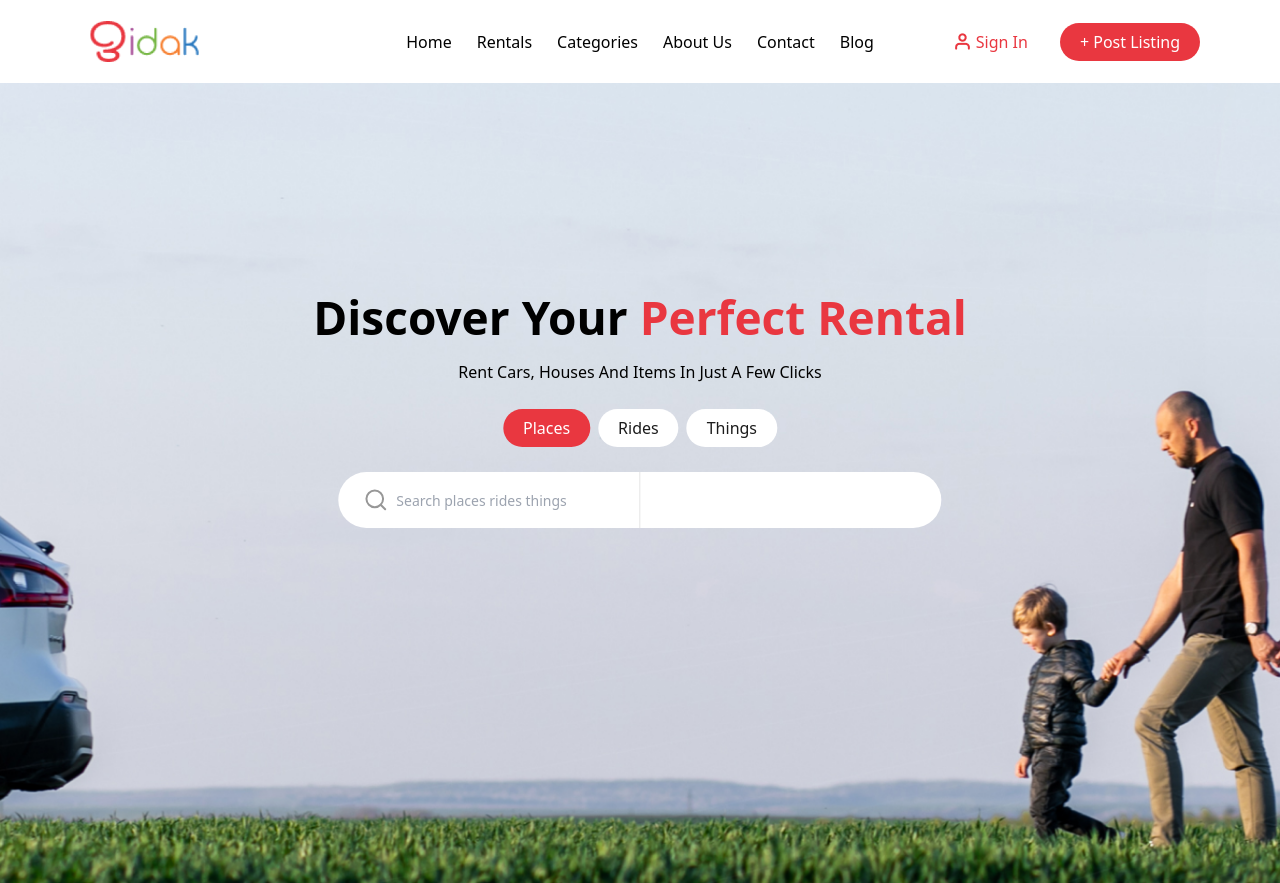
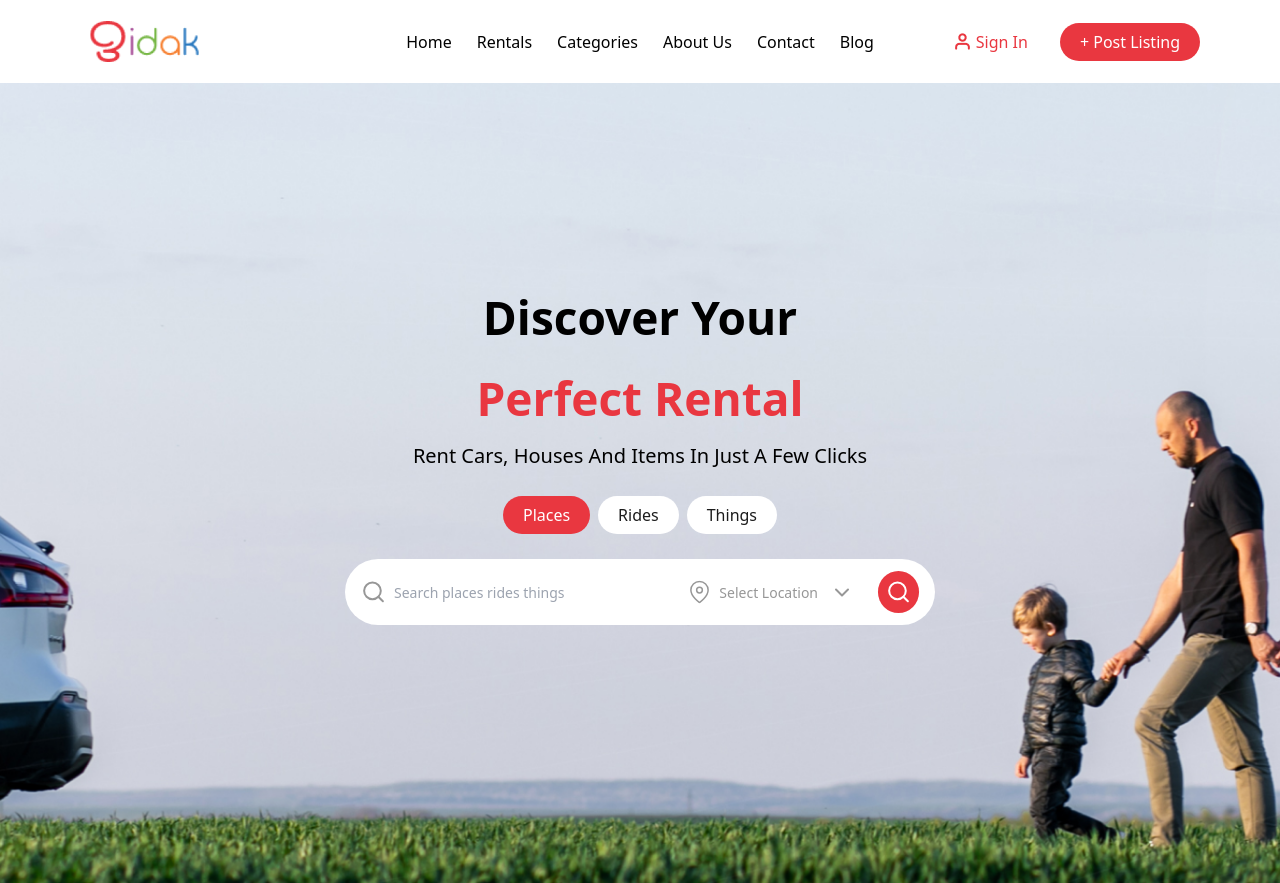
Before and after one commit to SajanThapa22/rental-website, a React (Vite) app: page / in a window 1280 px wide. Built offline with nearby package versions, Linux system fonts and the light colour scheme.

Commit message:
dropdown

```diff
--- a/src/components/DiscoverRental.jsx
+++ b/src/components/DiscoverRental.jsx
@@ -1,33 +1,63 @@
-import React, { useState } from "react";
+import React, { useState, useEffect, useRef } from "react";
 import background from "../assets/background.png";
 import Search from "../assets/search.svg?react";
 import Button from "./Button";
+import Location from "../assets/location.svg?react";
+import ArrowDown from "../assets/arrowdown.svg?react";
 
-const buttonDetails = [
+export const buttonDetails = [
   { id: 1, text: "places", bgClr: "bg-clr-primary", clr: "text-clr-white" },
   { id: 2, text: "rides", bgClr: "bg-clr-white", clr: "text-clr-very-dark" },
   { id: 3, text: "things", bgClr: "bg-clr-white", clr: "text-clr-very-dark" },
 ];
 
+export const locations = [
+  { id: 1, text: "Pokhara" },
+  { id: 2, text: "Kathmandu" },
+  { id: 3, text: "Narayanghad" },
+  { id: 4, text: "Baglung" },
+  { id: 5, text: "Dhading" },
+];
+
 const DiscoverRental = () => {
   const [placeHolder, setPlaceHolder] = useState("places rides things");
+  const [location, setLocation] = useState("");
 
+  const [isArrowDown, setArrowDown] = useState(false);
+  const [dropDirection, setDropDirection] = useState("");
+  const dropdownRef = useRef();
+
+  useEffect(() => {
+    if (dropdownRef.current) {
+      const rect = dropdownRef.current.getBoundingClientRect();
+      const spaceBelow = window.innerHeight - rect.bottom;
+      const spaceAbove = rect.top;
+      if (spaceBelow < 10 && spaceAbove > spaceBelow) {
+        console.log("first");
+        setDropDirection("up");
+      } else {
+        setDropDirection("down");
+      }
+    }
+  }, [isArrowDown]);
+  console.log("second");
   return (
     <div
       style={{
         backgroundImage: `url(${background})`,
       }}
-      className="relative bg-cover bg-center h-screen"
+      className="relative bg-cover bg-center h-screen sm:h-dvh  "
     >
       <div className="absolute top-1/4 left-1/2 transform -translate-x-1/2 flex flex-col gap-list-gap">
-        <div className="capitalize gap-gap-16px flex flex-col items-center">
-          <div className="flex items-center justify-center text-font-big gap-3 font-bold text-nowrap">
+        <div className="capitalize w-full gap-gap-16px flex flex-col items-center">
+          <div className="flex flex-wrap w-full items-center justify-center text-font-big gap-3 font-bold">
             <span>discover your</span>
             <span className="text-clr-primary">perfect rental</span>
           </div>
-          <div className="text-font-regular capitalize font-regular">
+
+          <p className="text-font-20px  text-center capitalize font-regular">
             rent cars, houses and items in just a few clicks
-          </div>
+          </p>
         </div>
 
         <div className="flex flex-col items-center gap-list-gap px-p-25px">
@@ -43,17 +73,67 @@ const DiscoverRental = () => {
               />
             ))}
           </div>
-          <div className="w-full h-14 gap-5 relative rounded-btn-radius justify-center flex items-center bg-clr-white px-p-25px">
+          <div className="w-full px-4 py-3 gap-6 relative rounded-btn-radius justify-between flex items-center bg-clr-white">
+            {/* <div className="h-full absolute w-width-1px bg-clr-very-light left-1/2 transform -translate-x-1/2"></div> */}
             <div className=" flex gap-2">
               <Search className="text-clr-light" />
               <input
                 type="text"
                 placeholder={`Search ${placeHolder}`}
-                className=" focus:outline-none text-font-small bg-right-right"
+                className=" focus:outline-none font-light text-font-small bg-right-right"
               />
             </div>
-            <div className="h-full absolute w-width-1px bg-clr-very-light"></div>
-            <div className="h-full flex-1"></div>
+
+            <div className="h-full flex items-center gap-6">
+              <div
+                onClick={() => setArrowDown(!isArrowDown)}
+                className="relative flex cursor-pointer items-center justify-between gap-3"
+              >
+                <div className="flex items-center gap-2">
+                  <div>
+                    <Location className="text-clr-light" />
+                  </div>
+                  <p className="text-nowrap overflow-hidden text-clr-light font-light text-font-small">
+                    {location ? location : "Select Location"}
+                  </p>
+                </div>
+                <div>
+                  <ArrowDown
+                    className={`transition-all duration-250 ease-in text-clr-light ${
+                      isArrowDown ? "rotate-180" : "rotate-0"
+                    }`}
+                  />
+                </div>
+
+                <div
+                  id="drop-down-menu"
+                  ref={dropdownRef}
+                  className={`absolute transition-none h-0 overflow-hidden ${
+                    isArrowDown ? "h-fit" : "h-0"
+                  } ${
+                    dropDirection === "up"
+                      ? "top-0 -translate-y-full"
+                      : "bottom-0 translate-y-full right-20"
+                  }  text-clr-white bg-clr-light rounded-xl`}
+                >
+                  <ul className="p-sign-in-p-2xl">
+                    {locations.map((l) => (
+                      <li
+                        onClick={() => setLocation(l.text)}
+                        className="w-full rounded-md p-2 px-p-25px hover:bg-clr-white hover:text-clr-light "
+                        key={l.id}
+                      >
+                        {l.text}
+                      </li>
+                    ))}
+                  </ul>
+                </div>
+              </div>
+
+              <div className="rounded-full bg-clr-primary aspect-square flex items-center p-2">
+                <Search className="text-clr-white" />
+              </div>
+            </div>
           </div>
         </div>
       </div>
--- a/src/index.css
+++ b/src/index.css
@@ -15,6 +15,7 @@
   --font-large: 64px;
   --font-big: 46px;
   --font-medium: 32px;
+  --font-20px: 20px;
   --font-regular: 16px;
   --font-small: 14px;
   --font-very-small: 12px;
--- a/tailwind.config.js
+++ b/tailwind.config.js
@@ -19,6 +19,7 @@ export default {
         "font-regular": "var(--font-regular)",
         "font-small": "var(--font-small)",
         "font-very-small": "var(--font-very-small)",
+        "font-20px": "var(--font-20px)",
       },
       padding: {
         "nav-p-2xl": "var(--nav-p-2xl)",
```
Also changed, not shown: src/components/DiscoverRentalsResponsive.jsx (added, +58 -0 lines), src/assets/arrowdown.svg (added), src/assets/location.svg (added).
